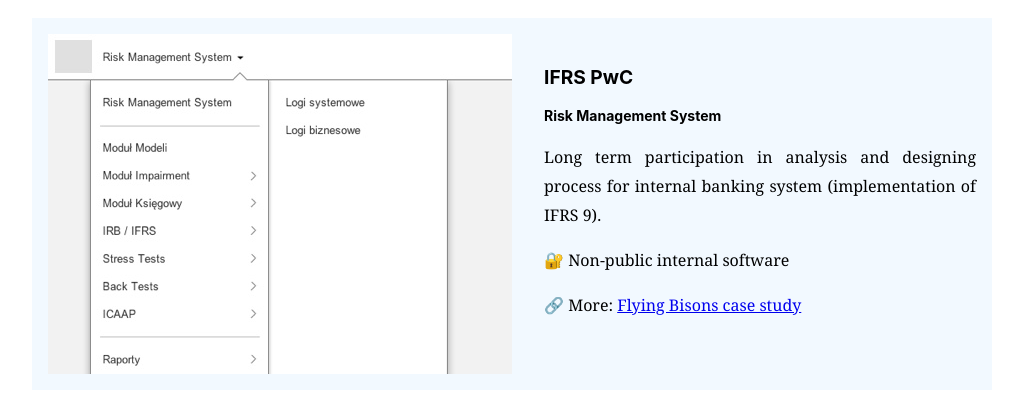
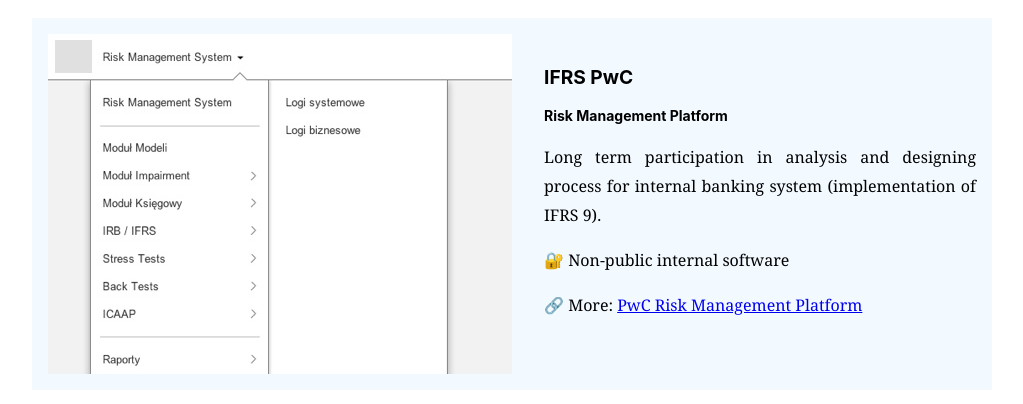
Before and after one commit to mdjablonski/mdjablonski.github.io, a Jekyll site: the page built from projects.html, in a window 1280 px wide and 900 px high, scrolled down 1887 px. Shown: the part 153-557 px from the top of the window, without its empty margins (128-1151 px from the left). Built offline with Jekyll 4.4.1, drawn with Linux system fonts in a browser that asks for light colours.

Commit message:
Portfolio update
Images and link

```diff
--- a/projects.html
+++ b/projects.html
@@ -48,11 +48,11 @@
       </div>
       <div class="mdj-projects--project__description">
          <h3>IFRS PwC</h3>
-         <h4>Risk Management System</h4>
+         <h4>Risk Management Platform</h4>
          <!-- <p><i>UX designer / Analyst</i></p> -->
          <p>Long term participation in analysis and designing process for internal banking system (implementation of IFRS 9).</p>
          <p>🔐 Non-public internal software</p>
-         <p>🔗 More: <a href="https://flyingbisons.com/pwc.html" target="_blank">Flying Bisons case study</a></p>
+         <p>🔗 More: <a href="https://www.pwc.pl/en/tech-studio/risk-management-platform.html" target="_blank">PwC Risk Management Platform</a></p>
       </div>
    </div>
    <div class="mdj-projects--project">
@@ -69,7 +69,7 @@
    </div>
    <div class="mdj-projects--project">
       <div class="mdj-projects--project__image">
-         <img src="{{ site.baseurl }}/images/mitsubishi.jpg" alt="">
+         <img src="{{ site.baseurl }}/images/mitsubishiv2.jpg" alt="">
       </div>
       <div class="mdj-projects--project__description">
          <h3>Mitsubishi Polska</h3>
```
Also changed, not shown: images/mitsubishiv2.jpg (added), images/rmsv2.jpg (added).
